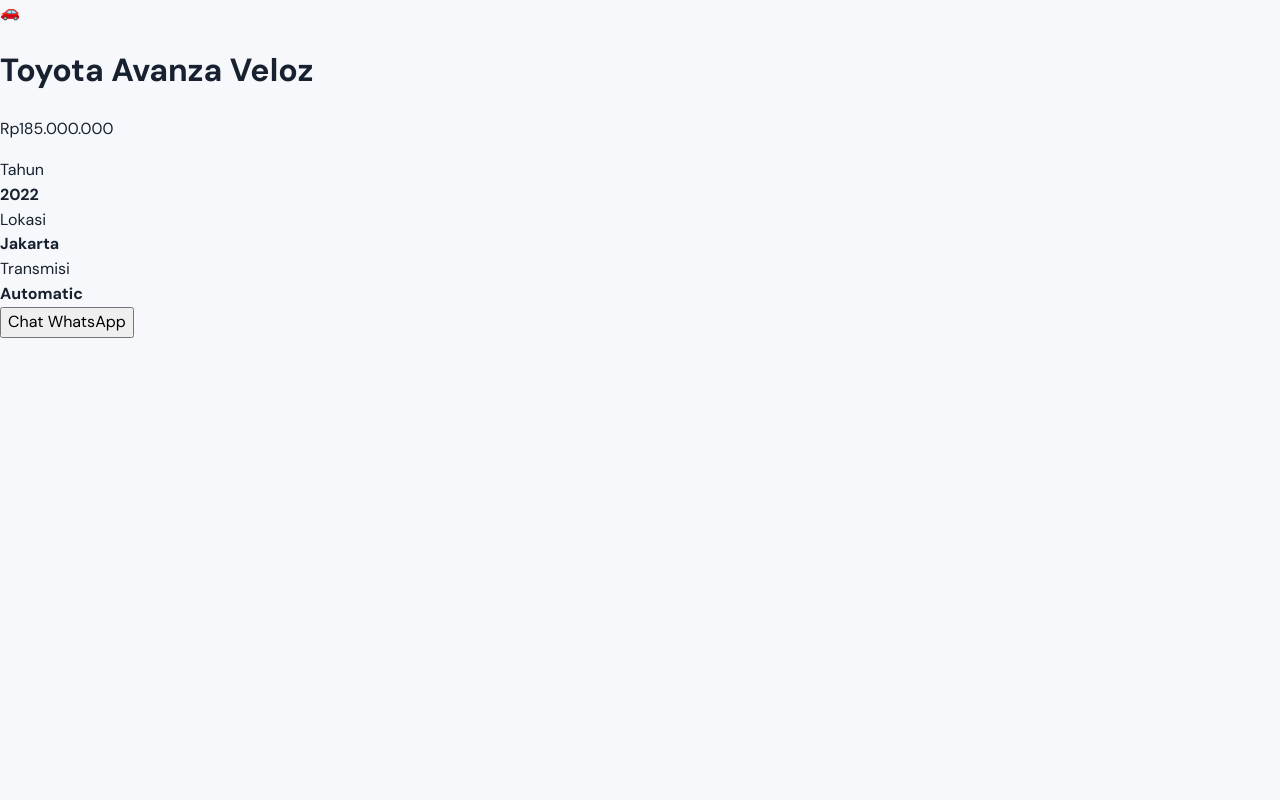
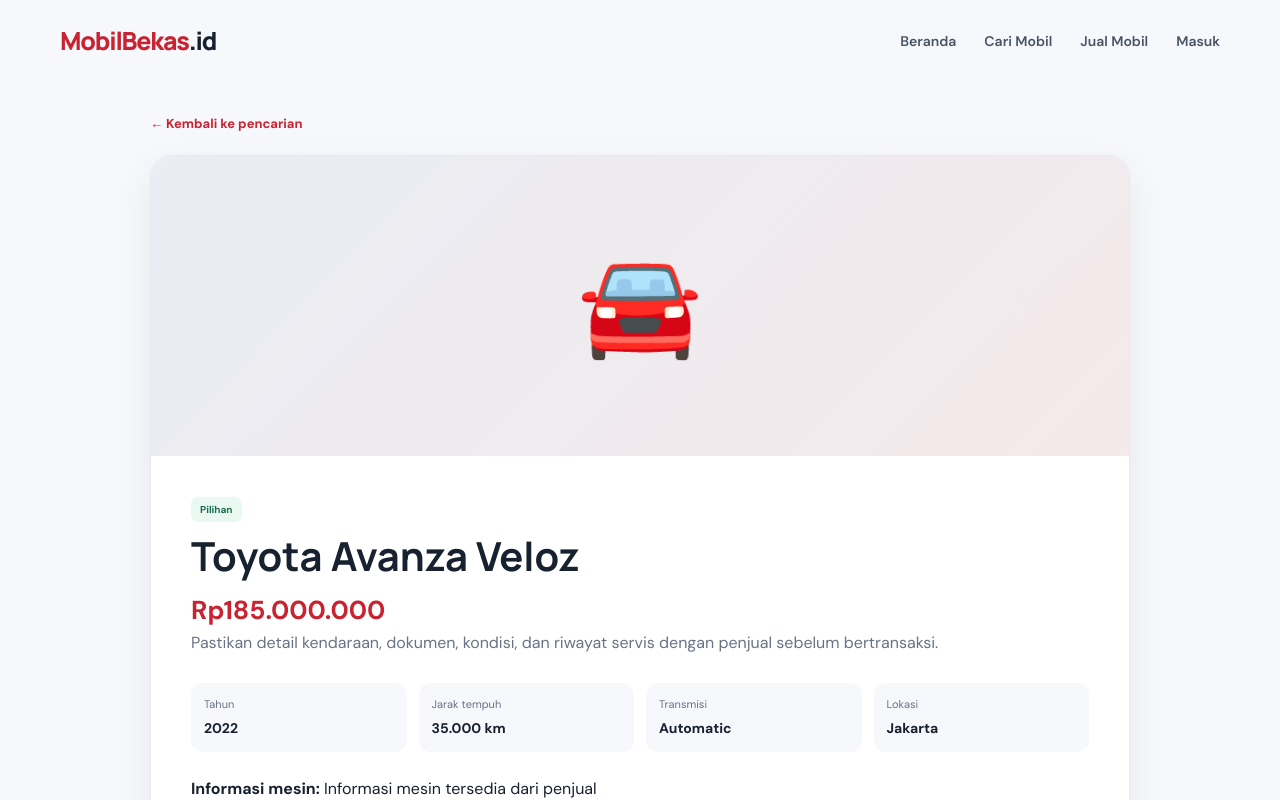
Before and after one commit to adnanyogi88-dev/mobilbekas.id-, a Next.js app: page /mobil/1 in a window 1280 px wide. Shown: the top 800 px of the page. Built offline with nearby package versions, Linux system fonts and the light colour scheme.

Commit message:
fix: unify vehicle detail routing and add static SEO metadata

```diff
--- a/app/mobil/[id]/page.tsx
+++ b/app/mobil/[id]/page.tsx
@@ -1,18 +1,107 @@
-import {cars} from '@/data/cars';
+import type { Metadata } from "next";
+import Link from "next/link";
+import { notFound } from "next/navigation";
+import { cars } from "../../../data/cars";
+import { featuredCars } from "../../../data/featured-cars";
 
-export default function Detail({params}:{params:{id:string}}){
- const car=cars.find(c=>String(c.id)===params.id)||cars[0];
- return <main className="bg-gray-50 min-h-screen p-8">
-  <div className="max-w-5xl mx-auto bg-white rounded-2xl p-8 shadow">
-   <div className="h-80 bg-gray-200 rounded-xl flex items-center justify-center text-5xl">🚗</div>
-   <h1 className="text-3xl font-bold mt-6">{car.name}</h1>
-   <p className="text-red-600 text-2xl font-bold mt-3">{car.price}</p>
-   <div className="grid md:grid-cols-3 gap-5 mt-6">
-    <div>Tahun<br/><b>{car.year}</b></div>
-    <div>Lokasi<br/><b>{car.location}</b></div>
-    <div>Transmisi<br/><b>{car.transmission}</b></div>
-   </div>
-   <button className="mt-8 bg-green-600 text-white px-8 py-3 rounded-xl">Chat WhatsApp</button>
-  </div>
- </main>
+type Props = { params: Promise<{ id: string }> };
+
+function getVehicle(id: string) {
+  const featured = featuredCars.find((car) => car.id === id);
+  if (featured) {
+    return {
+      id: featured.id,
+      name: featured.name,
+      year: featured.year,
+      price: featured.price,
+      km: featured.km,
+      location: featured.location,
+      transmission: featured.transmission,
+      engine: featured.engine,
+      tag: featured.tag,
+    };
+  }
+
+  const existing = cars.find((car) => String(car.id) === id);
+  if (!existing) return null;
+  return {
+    id: String(existing.id),
+    name: existing.name,
+    year: existing.year,
+    price: existing.price,
+    km: Number(existing.km.replace(/[^\d]/g, "")) || 0,
+    location: existing.location,
+    transmission: existing.transmission,
+    engine: "Informasi mesin tersedia dari penjual",
+    tag: "Pilihan",
+  };
 }
+
+export async function generateStaticParams() {
+  return [
+    ...cars.map((car) => ({ id: String(car.id) })),
+    ...featuredCars.map((car) => ({ id: car.id })),
+  ];
+}
+
+export async function generateMetadata({ params }: Props): Promise<Metadata> {
+  const { id } = await params;
+  const car = getVehicle(id);
+  if (!car) return { title: "Mobil tidak ditemukan" };
+  return {
+    title: `${car.name} — ${car.price}`,
+    description: `Lihat informasi ${car.name}, tahun ${car.year}, jarak tempuh ${car.km.toLocaleString("id-ID")} km, transmisi ${car.transmission}, dan lokasi ${car.location}. Hubungi penjual untuk detail.`,
+    openGraph: {
+      title: `${car.name} — ${car.price}`,
+      description: `Spesifikasi dan informasi kendaraan ${car.name} di MobilBekas.id.`,
+      type: "website",
+    },
+  };
+}
+
+export default async function DetailMobil({ params }: Props) {
+  const { id } = await params;
+  const car = getVehicle(id);
+  if (!car) notFound();
+
+  const message = `Halo, saya tertarik dengan ${car.name} (${car.year}) dengan harga ${car.price}. Apakah mobil ini masih tersedia?`;
+  const whatsappUrl = `https://wa.me/?text=${encodeURIComponent(message)}`;
+
+  return (
+    <main className="page">
+      <header className="nav">
+        <Link className="brand" href="/">MobilBekas<span>.id</span></Link>
+        <nav aria-label="Navigasi utama">
+          <Link href="/">Beranda</Link><Link href="/cari-mobil">Cari Mobil</Link>
+          <Link href="/jual">Jual Mobil</Link><Link href="/login">Masuk</Link>
+        </nav>
+      </header>
+      <div className="detail-layout">
+        <p><Link className="text-link" href="/cari-mobil">← Kembali ke pencarian</Link></p>
+        <article className="detail-panel">
+          <div className="detail-hero" aria-label="Ilustrasi kendaraan" role="img">🚘</div>
+          <div className="detail-body">
+            <span className="car-tag">{car.tag}</span>
+            <h1>{car.name}</h1>
+            <p className="detail-price">{car.price}</p>
+            <p className="page-intro">Pastikan detail kendaraan, dokumen, kondisi, dan riwayat servis dengan penjual sebelum bertransaksi.</p>
+            <div className="spec-grid">
+              <div className="spec"><span>Tahun</span><strong>{car.year}</strong></div>
+              <div className="spec"><span>Jarak tempuh</span><strong>{car.km.toLocaleString("id-ID")} km</strong></div>
+              <div className="spec"><span>Transmisi</span><strong>{car.transmission}</strong></div>
+              <div className="spec"><span>Lokasi</span><strong>{car.location}</strong></div>
+            </div>
+            <p><strong>Informasi mesin:</strong> {car.engine}</p>
+            <div className="notice">Harga dan ketersediaan dapat berubah. Konfirmasikan dokumen dan kondisi mobil secara langsung.</div>
+            <p style={{ marginTop: 22 }}>
+              <a className="primary-button" href={whatsappUrl} target="_blank" rel="noopener noreferrer">
+                Tanyakan lewat WhatsApp <span aria-hidden="true">↗</span>
+              </a>
+            </p>
+          </div>
+        </article>
+      </div>
+      <footer className="footer"><Link className="brand" href="/">MobilBekas<span>.id</span></Link><p>Temukan mobil pilihan Anda dengan informasi yang jelas.</p></footer>
+    </main>
+  );
+}
```
